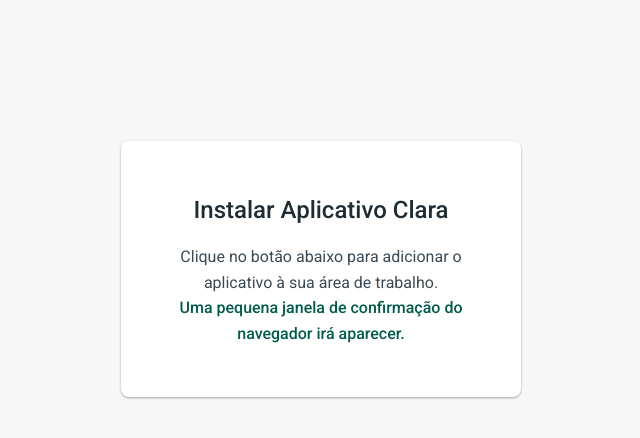
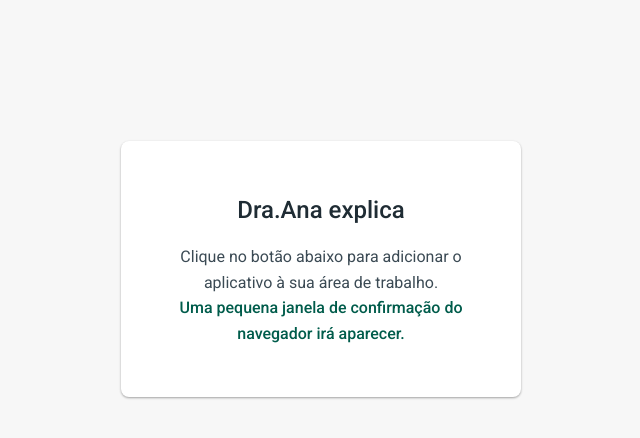
Before and after one commit to DraAnaexplica/clara_nova2, a Flask app: page /instalar in a window 1280 px wide. Shown: the part 131-569 px from the top of the page, without its empty margins (319-959 px from the left). Run offline with Flask 3, Linux system fonts and the light colour scheme.

Commit message:
Atualiza projeto Clara

```diff
--- a/templates/formulario_acesso.html
+++ b/templates/formulario_acesso.html
@@ -25,12 +25,12 @@
         </script>
 
     {% elif exibir_instalador %}
-        <h2>Instalar Aplicativo Clara</h2>
+        <h2>Dra.Ana explica</h2>
         <p>Clique no botão abaixo para adicionar o aplicativo à sua área de trabalho.<br><strong>Uma pequena janela de confirmação do navegador irá aparecer.</strong></p>
         <button class="btn" id="instalarBtn">Instalar Aplicativo</button>
 
     {% else %}
-        <h2>Acessar Clara</h2>
+        <h2>Acessar Dra.Ana</h2>
         {% if erro %}
         <div class="erro">{{ erro }}</div> {% endif %}
         <form method="POST" action="{{ url_for('acesso_usuario') }}">
```
